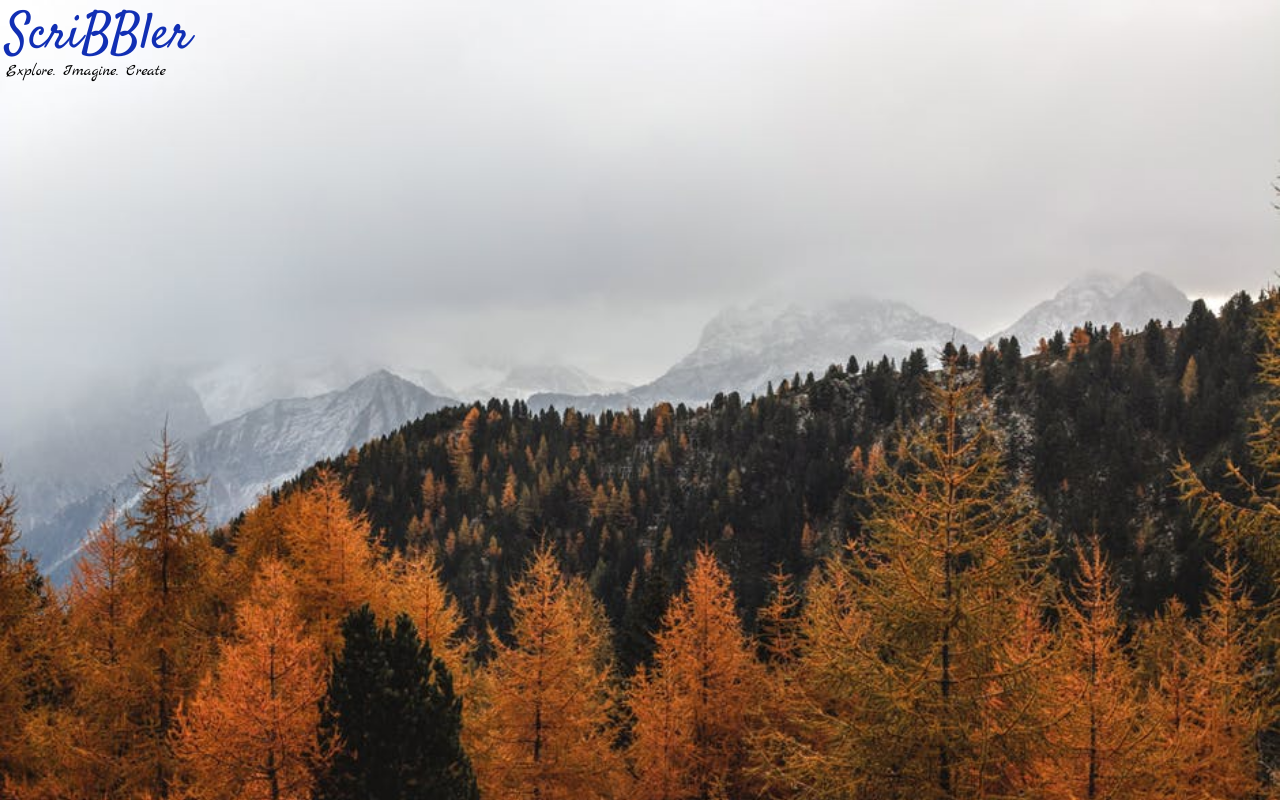
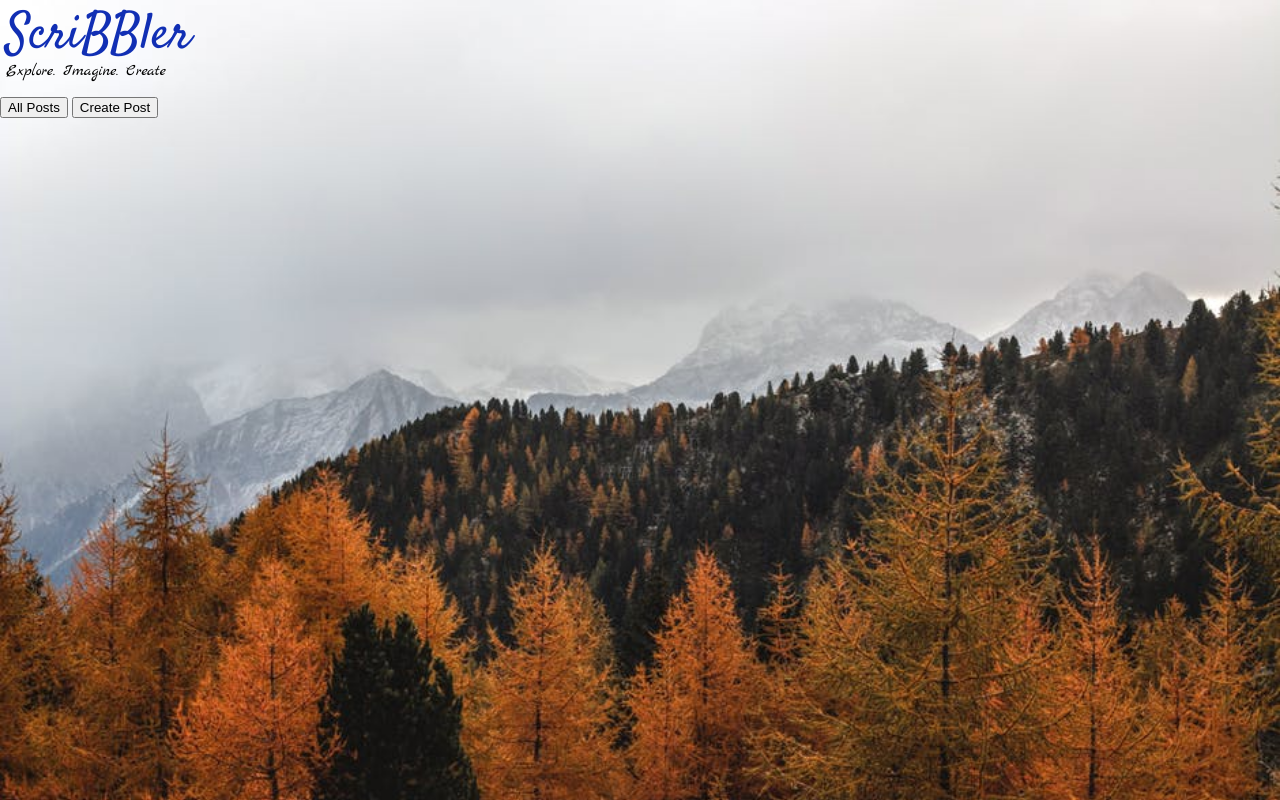
Before and after one commit to niharika829/blogweb, a plain HTML site: page stub/index.html in a window 1280 px wide. Shown: the top 800 px of the page. Drawn offline with Linux system fonts and the light colour scheme.

Commit message:
all post and create post button added

```diff
--- a/stub/index.html
+++ b/stub/index.html
@@ -29,6 +29,8 @@
         <div class="postButtons">
 
         	<!-- Insert code for All Posts & Create Post button here -->
+		 <input class="Buttons1" type="button" value="All Posts">
+		 <input class="Buttons" type="button" value="Create Post">
 
         </div>
     </div>
```
